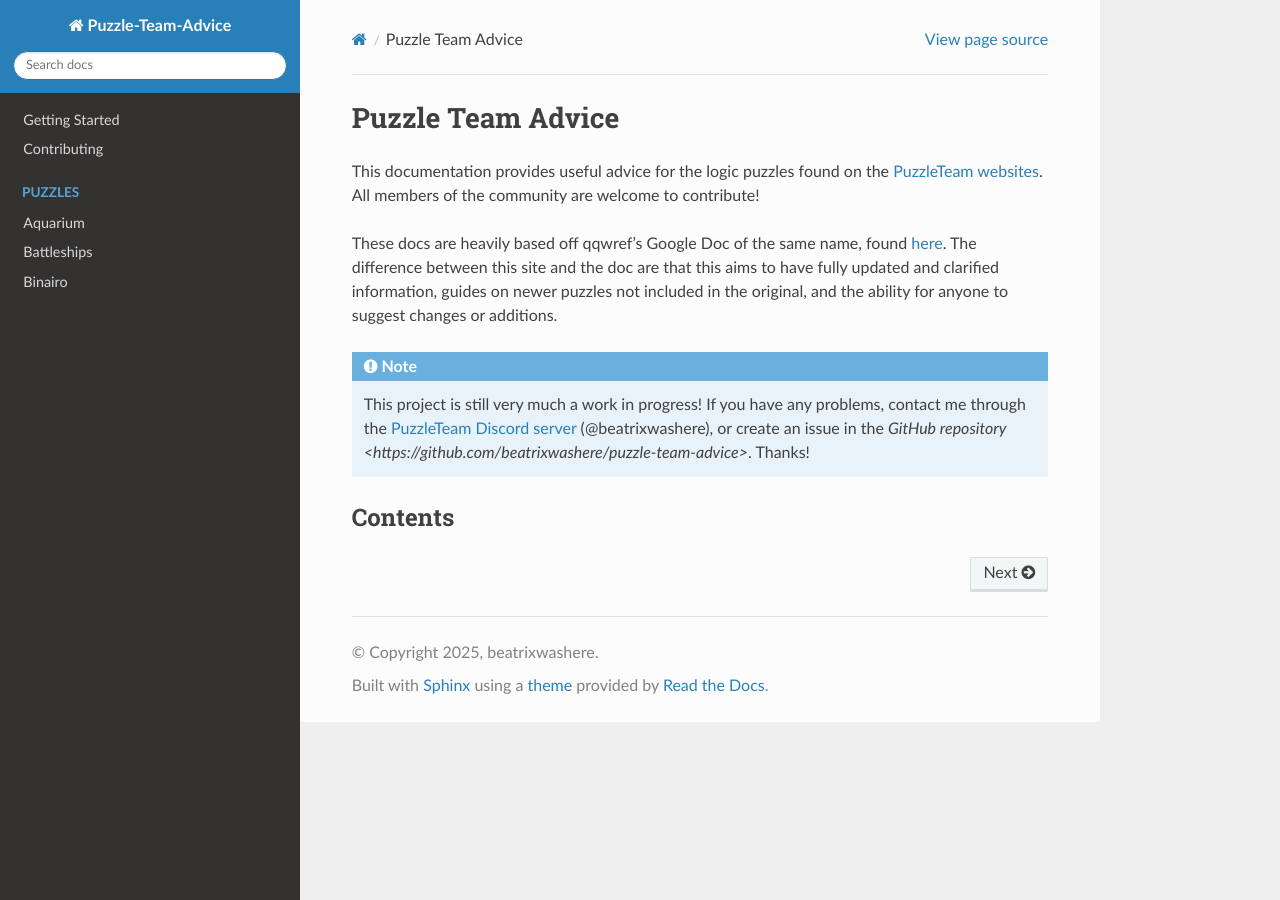
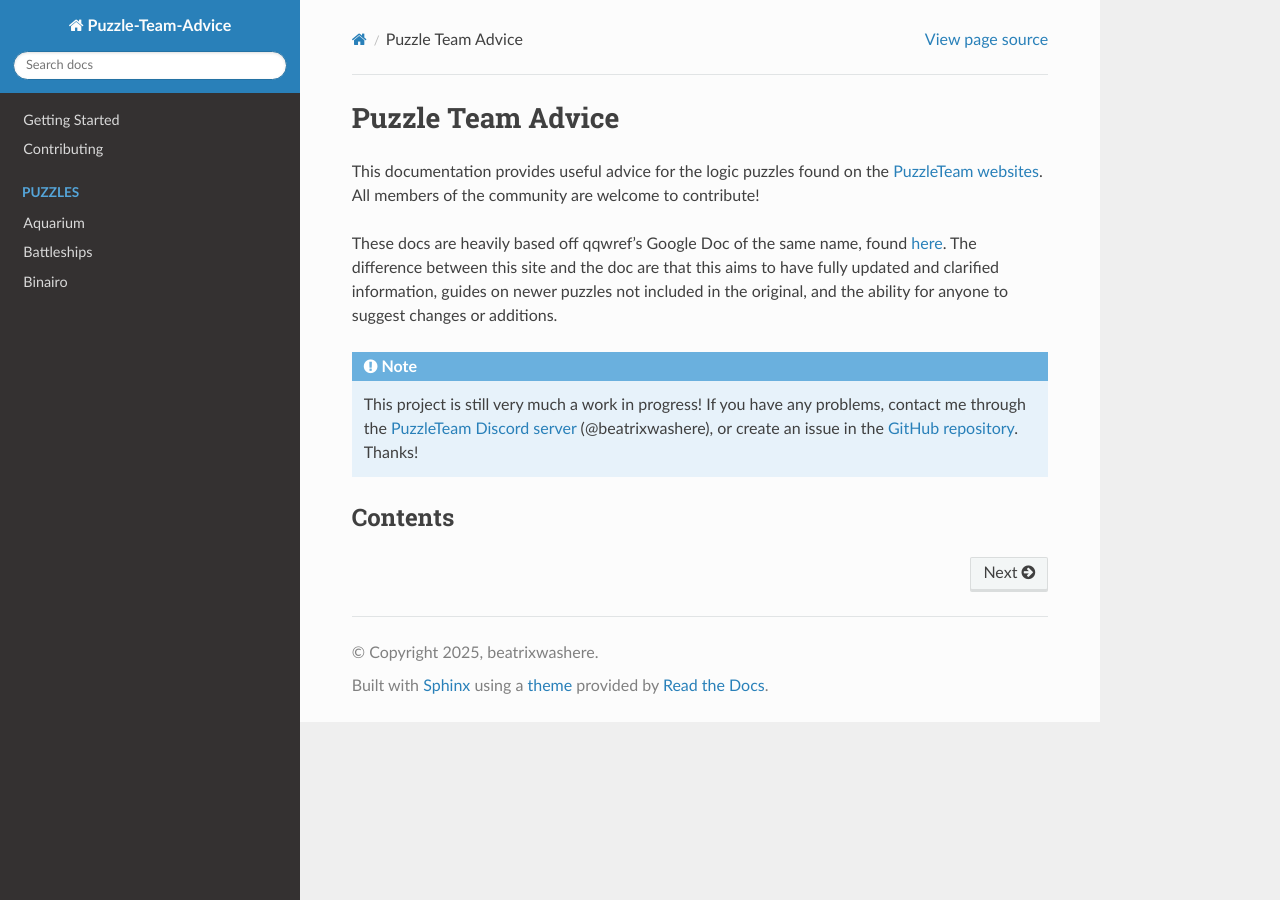
Before and after one commit to Ailurust/puzzle-team-advice, a Sphinx documentation site: the page built from docs/source/index.rst, in a window 1280 px wide. Built offline with Sphinx 7.4.7 and the Read the Docs theme 3.1.0, drawn with Linux system fonts in a browser that asks for light colours.

Commit message:
fix github repo hyperlink in index

```diff
--- a/docs/source/index.rst
+++ b/docs/source/index.rst
@@ -14,7 +14,7 @@ guides on newer puzzles not included in the original, and the ability for anyone
 
    This project is still very much a work in progress! If you have any problems,
    contact me through the `PuzzleTeam Discord server <https://discord.com/invite/YJp77jFzWv>`_ (@beatrixwashere),
-   or create an issue in the `GitHub repository <https://github.com/beatrixwashere/puzzle-team-advice>`. Thanks!
+   or create an issue in the `GitHub repository <https://github.com/beatrixwashere/puzzle-team-advice>`_. Thanks!
 
 Contents
 --------
```
